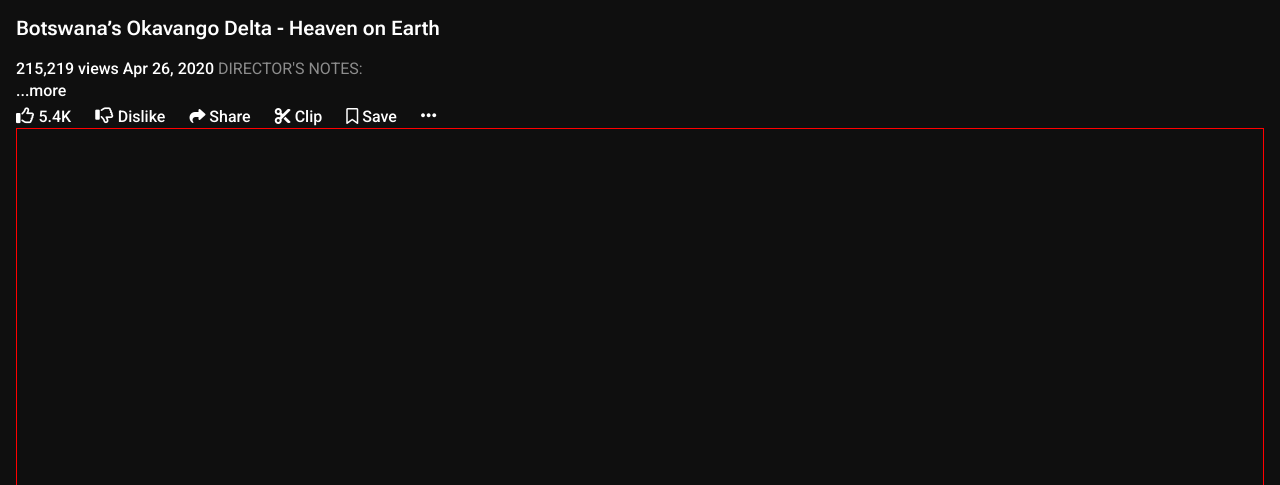
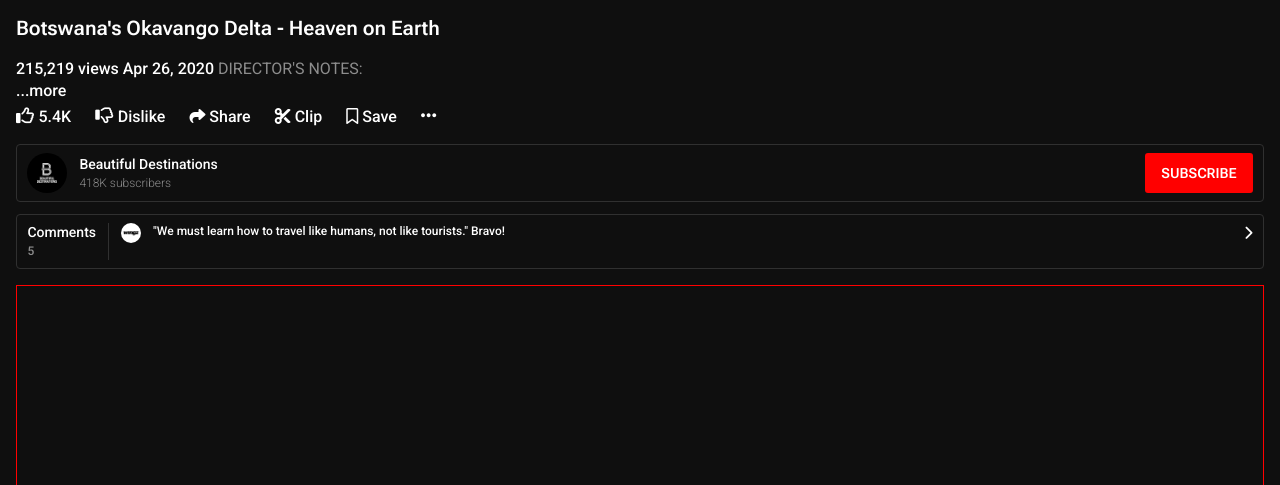
Before and after one commit to Timbar09/Youtube-video-player-page, a plain HTML site: page index.html in a window 1280 px wide. Shown: the part 805-1290 px from the top of the page. Drawn offline with Linux system fonts and the light colour scheme.

Commit message:
Added channel title, subscribe button and comments shortcut

```diff
--- a/index.html
+++ b/index.html
@@ -11,7 +11,7 @@
     <link rel="preconnect" href="https://fonts.googleapis.com" />
     <link rel="preconnect" href="https://fonts.gstatic.com" crossorigin />
     <link
-      href="https://fonts.googleapis.com/css2?family=Roboto+Flex:opsz,wght@8..144,600&family=Roboto:wght@400;500&display=swap"
+      href="https://fonts.googleapis.com/css2?family=Roboto+Flex:opsz,wght@8..144,600&family=Roboto:wght@300;400;500&display=swap"
       rel="stylesheet"
     />
     <link rel="stylesheet" href="style.css" />
@@ -78,7 +78,7 @@
           ></iframe>
         </div>
         <h1 class="video__title">
-          Botswana’s Okavango Delta - Heaven on Earth
+          Botswana's Okavango Delta - Heaven on Earth
         </h1>
         <div class="video__channel">
           <div class="video__channel-description">
@@ -102,19 +102,33 @@
               ><a><i class="fa-solid fa-ellipsis"></i></a>
             </div>
           </div>
-          <!-- <div class="video__channel-details">
+          <div class="video__channel-details">
             <div class="video__channel-details-start">
-              <div class="video__channel-logo">
+              <a class="video__channel-logo">
                 <img src="images/channel-logo.jpg" alt="channel logo" />
+              </a>
+              <div class="video__channel-name">
+                <a class="link">Beautiful Destinations</a>
+                <p>418K subscribers</p>
               </div>
-              <div class="video__channel-name"></div>
-
+              <button class="video__channel-btn">Subscribe</button>
             </div>
 
-            <div class="video__channel-details-end">
-              <div class="video__channel-btn"></div>
-            </div>
-          </div> -->
+            <a class="video__channel-details-end">
+              <div class="video__channel-allcomments">
+                <span>Comments</span><br />
+                <span>5</span>
+              </div>
+              <div class="video__channel-firstcomment">
+                <img src="images/wingz.jpg" alt="wingz" />
+                <p>
+                  "We must learn how to travel like humans, not like tourists."
+                  Bravo!
+                </p>
+                <i class="fa-solid fa-chevron-right"></i>
+              </div>
+            </a>
+          </div>
         </div>
       </section>
       <section class="section suggestions"></section>
--- a/style.css
+++ b/style.css
@@ -110,7 +110,7 @@ img {
 }
 .link:hover::before {
   visibility: visible;
-  opacity: 0.8;
+  opacity: 0.9;
 }
 
 .header__start {
@@ -370,3 +370,127 @@ img {
     justify-content: space-between;
   }
 }
+
+.video__channel-details {
+  display: flex;
+  gap: 0.75rem;
+  flex-direction: column;
+  padding: 1rem 0;
+}
+
+@media (min-width: 40em) {
+  .video__channel-details {
+    flex-direction: row;
+  }
+}
+
+@media (min-width: 64em) {
+  .video__channel-details {
+    flex-direction: column;
+  }
+}
+
+@media (min-width: 87.4375em) {
+  .video__channel-details {
+    flex-direction: row;
+  }
+}
+
+.video__channel-details-start {
+  flex: 1;
+  display: flex;
+  justify-content: space-between;
+  align-items: center;
+  gap: 0.75rem;
+  padding: 0.5rem 0.65rem;
+  border: solid 1px var(--grey);
+  border-radius: 4px;
+}
+
+.video__channel-logo {
+  display: inline-block;
+  width: 40px;
+  height: 40px;
+}
+
+.video__channel-logo img {
+  width: 100%;
+  border-radius: 50%;
+}
+
+.video__channel-name {
+  font-size: 14px;
+  margin-right: auto;
+}
+
+.video__channel-name a::before {
+  content: 'Beautiful Destinations';
+  top: -345%;
+}
+
+.video__channel-name p {
+  margin: 0;
+  font-size: 12px;
+  font-weight: 300;
+  color: rgba(255, 255, 255, 0.525);
+}
+
+.video__channel-btn {
+  font-family: var(--ff-roboto-flex);
+  font-size: 14px;
+  font-weight: 600;
+  line-height: 40px;
+  text-transform: uppercase;
+  color: inherit;
+  background-color: red;
+  padding: 0 1rem;
+  border: 0;
+  border-radius: 3px;
+  cursor: pointer;
+}
+
+.video__channel-details-end {
+  flex: 1;
+  display: flex;
+  align-items: start;
+  font-size: 12px;
+  padding: 0.5rem 0.65rem;
+  border: solid 1px var(--grey);
+  border-radius: 4px;
+}
+
+.video__channel-allcomments {
+  padding-right: 0.75rem;
+  border-right: solid 1px var(--grey);
+}
+
+.video__channel-allcomments span:first-child {
+  font-size: 14px;
+}
+
+.video__channel-allcomments span:last-child {
+  color: rgba(255, 255, 255, 0.525);
+}
+
+.video__channel-firstcomment {
+  display: flex;
+  align-items: start;
+  justify-content: space-between;
+  flex: 1;
+  gap: 0.75rem;
+  padding-left: 0.75rem;
+}
+
+.video__channel-firstcomment img {
+  width: 20px;
+  border-radius: 50%;
+}
+
+.video__channel-firstcomment p {
+  margin: 0 auto 0 0;
+}
+
+.video__channel-firstcomment i {
+  font-size: 14px;
+  align-self: center;
+}
```
Also changed, not shown: images/wingz.jpg (added).
